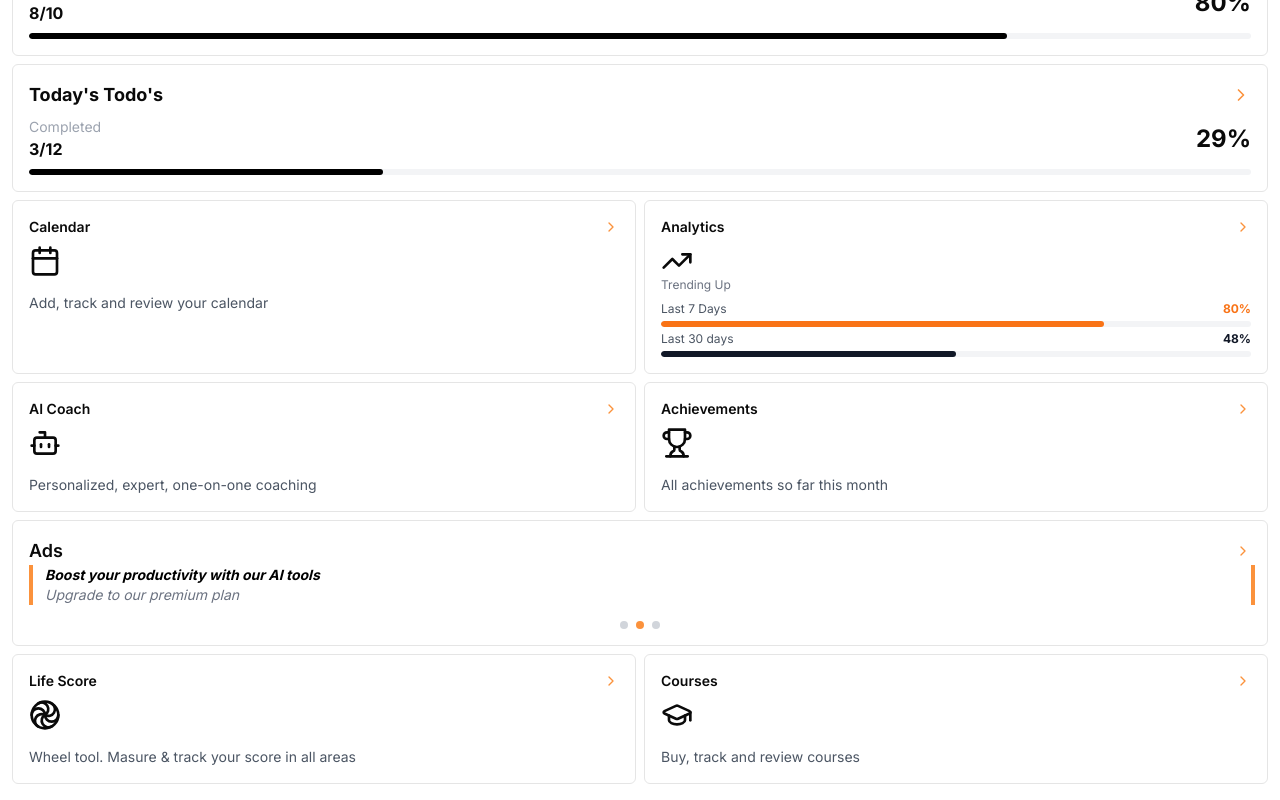
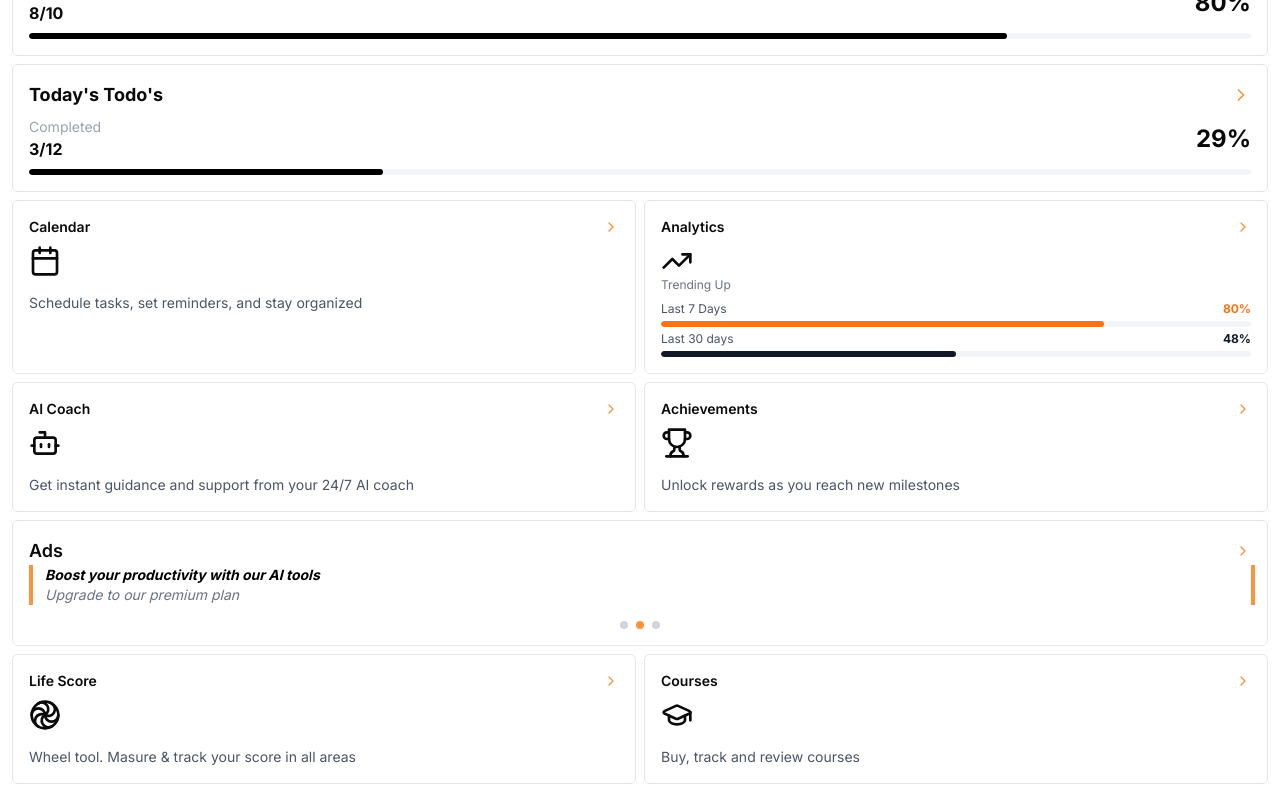
Before and after one commit to dobe4ever/better-you-app-nextjs, a Next.js app: page / in a window 1280 px wide. Shown: the part 1132-1932 px from the top of the page. Built offline with nearby package versions, Linux system fonts and the light colour scheme.

Commit message:
copy for widgets added

```diff
--- a/components/GridWidgets.tsx
+++ b/components/GridWidgets.tsx
@@ -48,7 +48,7 @@ export function GridWidgets() {
         <Calendar size={32} />
 
         <div className="text-sm text-gray-600 mt-2">
-          Add, track and review your calendar
+        Schedule tasks, set reminders, and stay organized
         </div>
 
       </Widget>
@@ -87,7 +87,7 @@ export function GridWidgets() {
         <Bot size={32} />
 
         <div className="text-sm text-gray-600 mt-2">
-          Personalized, expert, one-on-one coaching
+        Get instant guidance and support from your 24/7 AI coach
         </div>
 
       </Widget>
@@ -100,7 +100,7 @@ export function GridWidgets() {
         <Trophy size={32} />
 
         <div className="text-sm text-gray-600 mt-2">
-          All achievements so far this month
+        Unlock rewards as you reach new milestones
         </div>
 
       </Widget>
```
